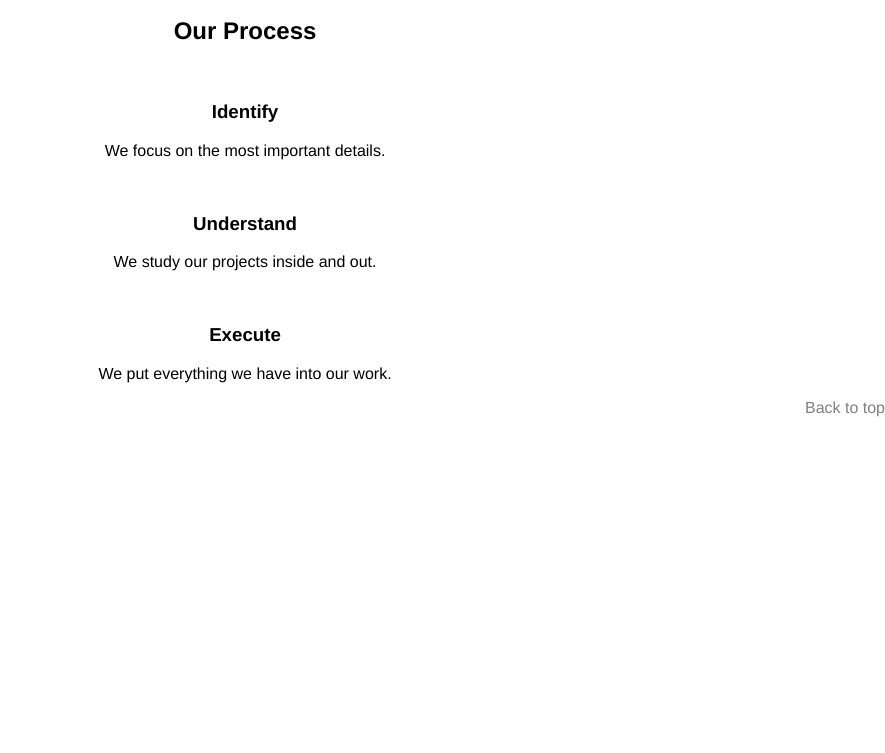
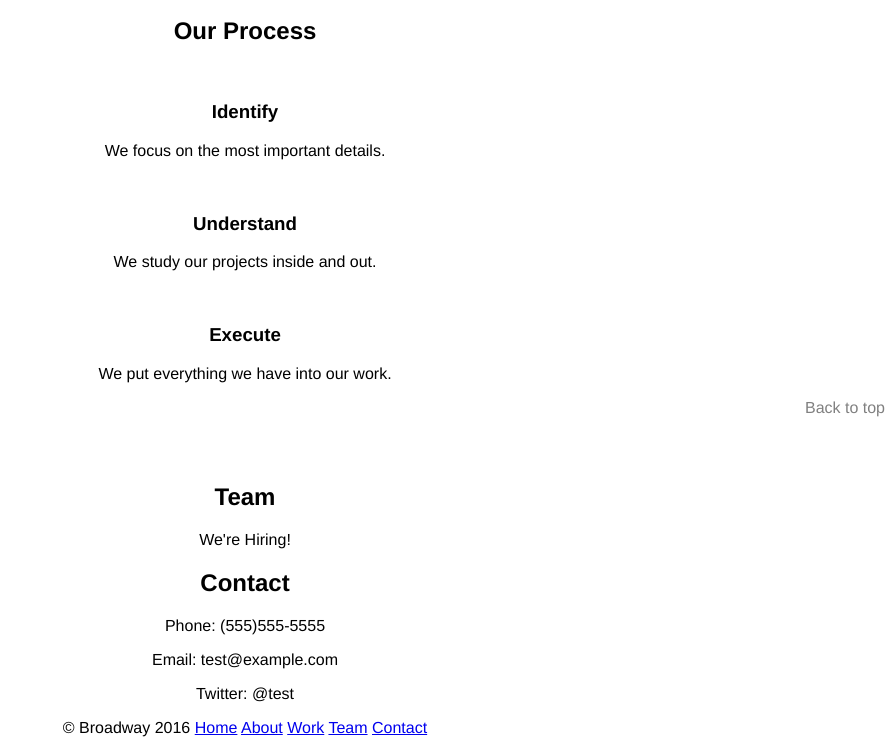
Before and after one commit to clayakers/broadway, a plain HTML site: page index.html in a window 1280 px wide. Shown: the part 337-1090 px from the top of the page, without its empty margins (395-1280 px from the left). Before the commit the page ends 819 px from the top, so only its background shows below. Drawn offline with Linux system fonts and the light colour scheme.

Commit message:
Input all visual content

```diff
--- a/index.html
+++ b/index.html
@@ -36,13 +36,25 @@
         <h2 style="background-image:url(./resources/images/the-flatiron-building.png)">Designed in New York</h2>
       </div>
       <div id="team">
-
+        <h2>Team</h2>
+        <p>We're Hiring!</p>
       </div>
       <div id="contact">
-
+        <h2>Contact</h2>
+        <p>Phone: (555)555-5555</p>
+        <p>Email: <a href="mailto:test@example.com"></a>test@example.com</p>
+        <p>Twitter: <a href="http://www.twitter.com/test"></a>@test</p>
 
       </div>
     </div>
-<footer></footer>
+<footer>
+  <p>&copy; Broadway 2016
+    <a href="#home">Home</a>
+    <a href="#process">About</a>
+    <a href="#work">Work</a>
+    <a href="#team">Team</a>
+    <a href="#contact">Contact</a>
+  </p>
+</footer>
   </body>
 </html>
```
